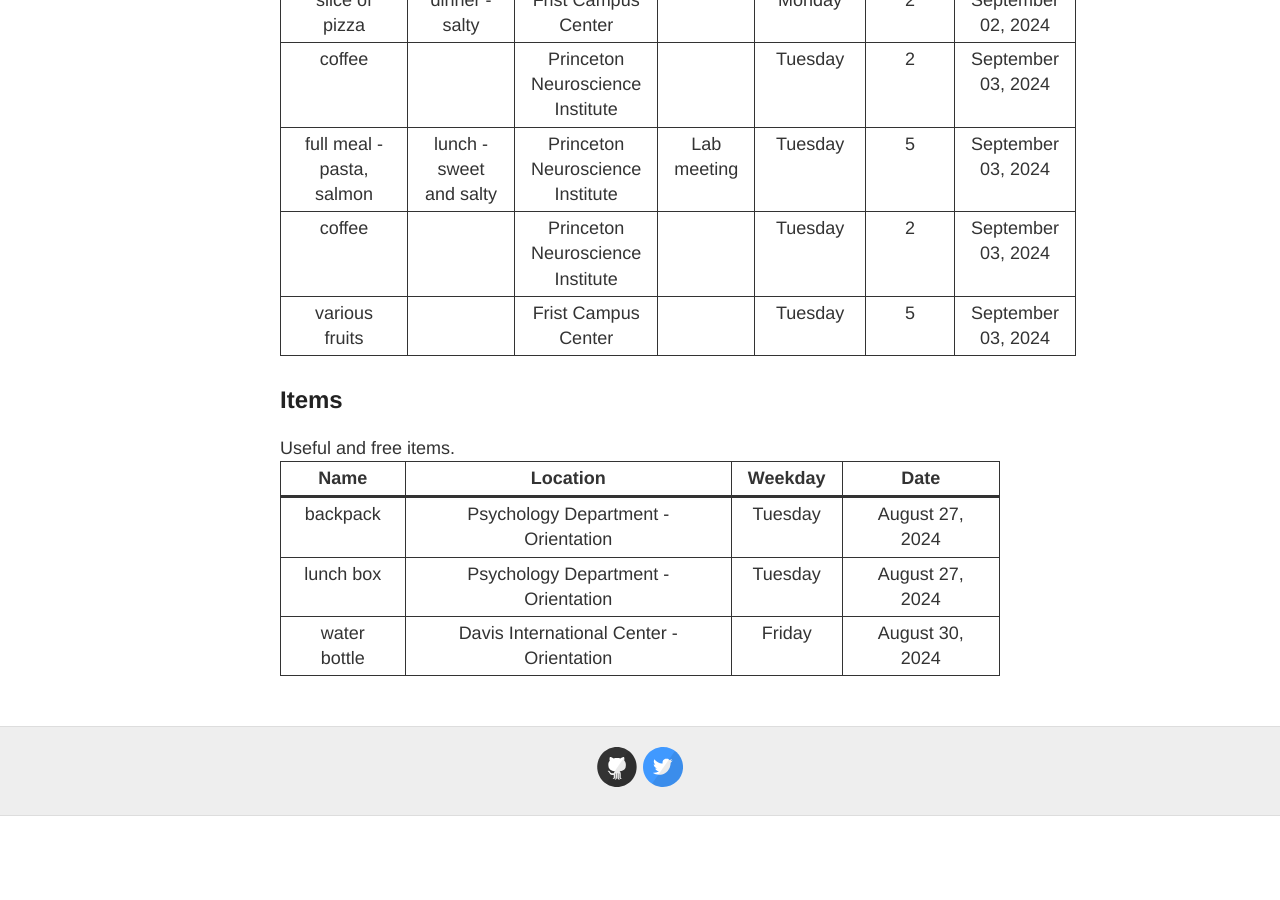
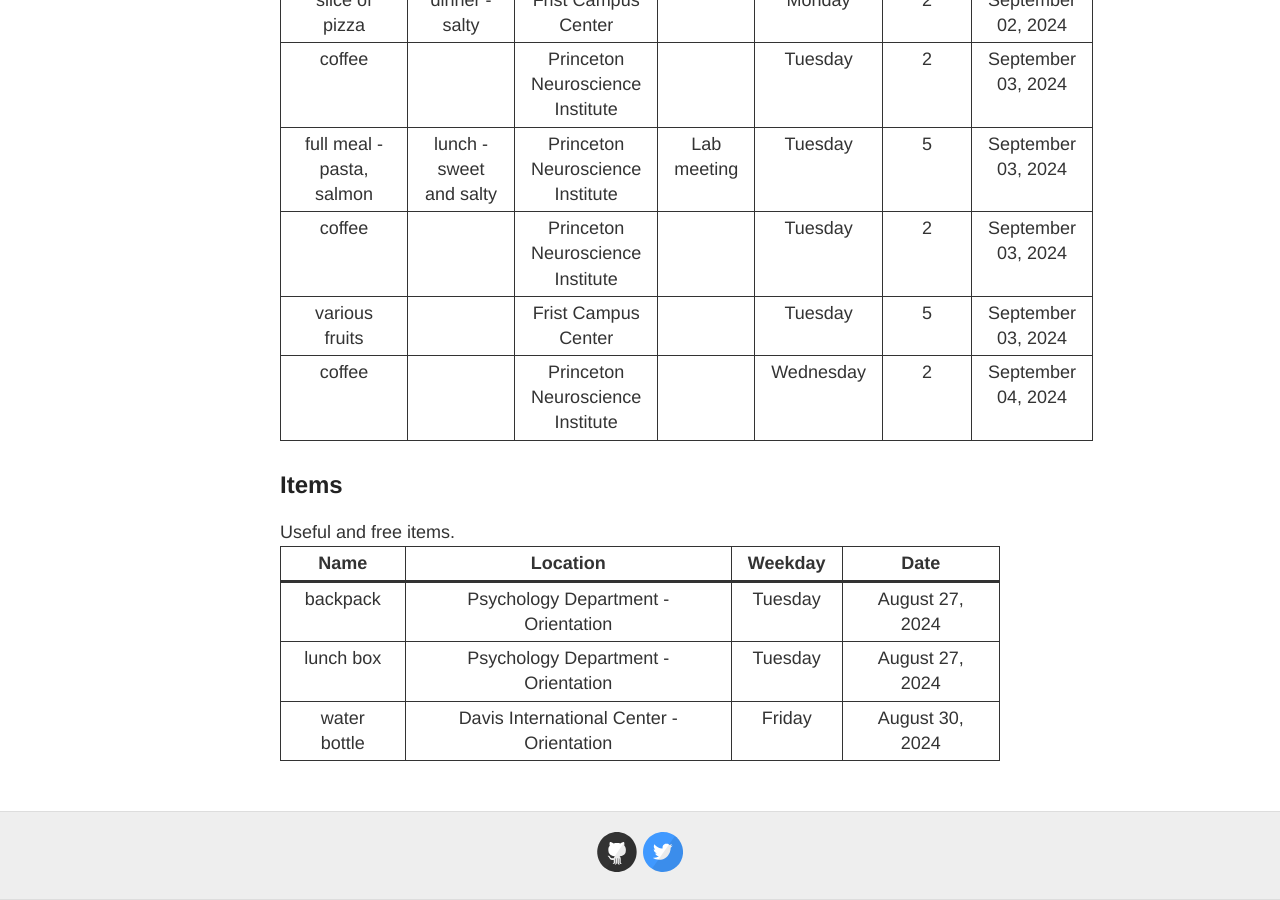
Before and after one commit to younesStrittmatter/princeton-experiment, a Jekyll site: the page built from free.html, in a window 1280 px wide and 900 px high, scrolled down 1065 px. Built offline with Jekyll 4.4.1, drawn with Linux system fonts in a browser that asks for light colours; before the commit the page ends 1881 px from its top, so only the background shows below that.

Commit message:
added info

```diff
--- a/_data/free-food.yml
+++ b/_data/free-food.yml
@@ -64,3 +64,7 @@
   location: Frist Campus Center
   date: 2024-09-03
   rating: 5
+- name: coffee
+  location: Princeton Neuroscience Institute
+  date: 2024-09-04
+  rating: 2
```
